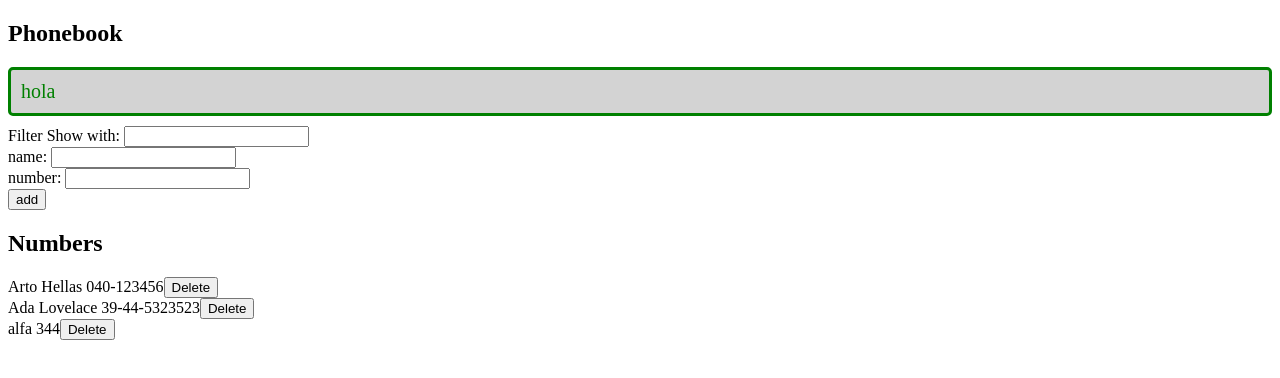
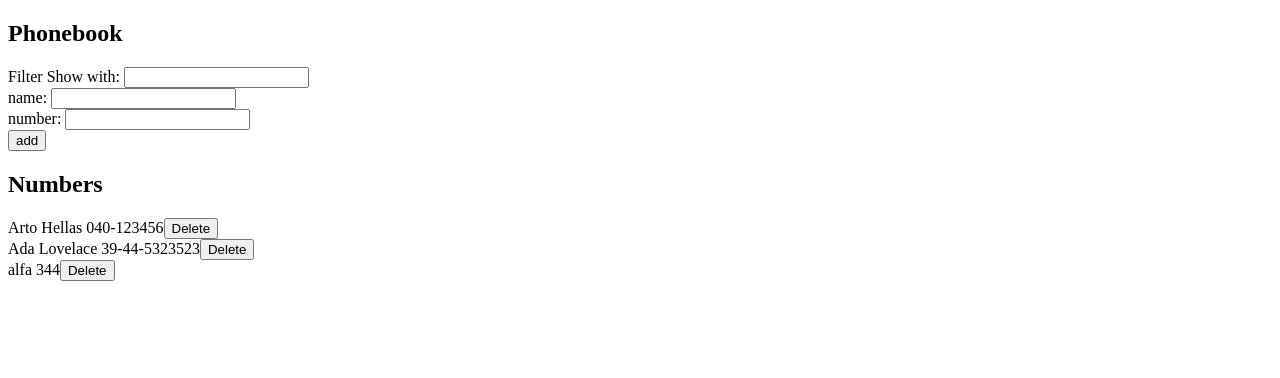
Before and after one commit to kittyxcode/FullStackOpen, a React (Vite) app in the folder Part2/PhoneBook/: page / in a window 1280 px wide. Shown: the top 378 px of the page. Built offline with nearby package versions, Linux system fonts and the light colour scheme; data requests are answered from the project's data file.

Commit message:
fix: Update success message handling to conditionally render Notification component

```diff
--- a/Part2/PhoneBook/src/App.jsx
+++ b/Part2/PhoneBook/src/App.jsx
@@ -12,7 +12,7 @@ const App = () => {
   const [newName, setNewName] = useState('')
   const [newNumber, setNewNumber] = useState('')
   const [newSearch, setNewSearch] = useState('')
-  const [successMessage, setSuccessMessage] = useState('hola')
+  const [successMessage, setSuccessMessage] = useState('')
 
   const hook = () => {
     console.log('effect')
@@ -69,7 +69,7 @@ const App = () => {
   return (
     <div>
       <h2>Phonebook</h2>
-      <Notification message={successMessage}/>
+      {successMessage && <Notification message={successMessage}/>}
       <Filter newSearch={newSearch} setNewSearch={setNewSearch}/>
       <PersonForm addPerson={addPerson}
                   newName={newName}
```
